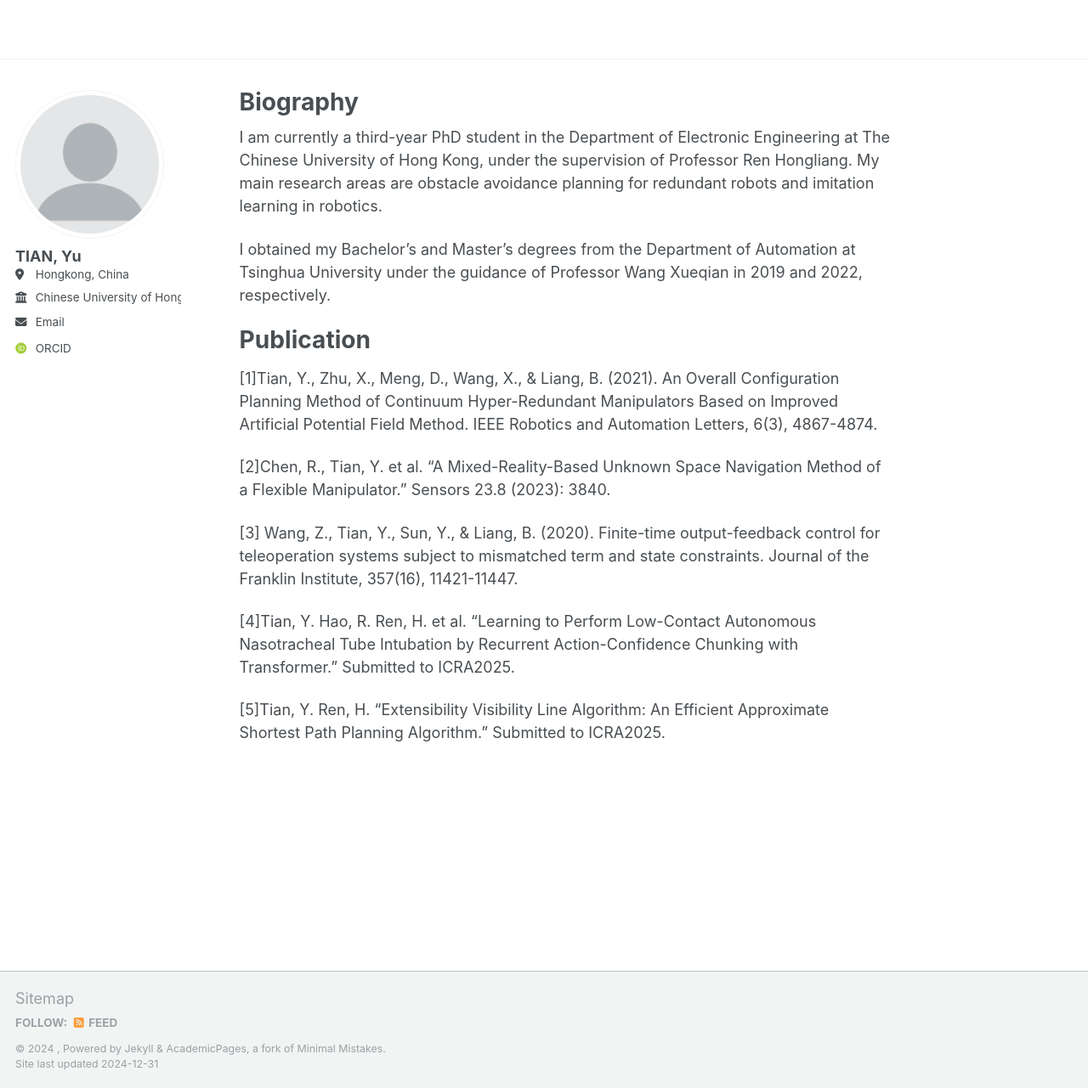
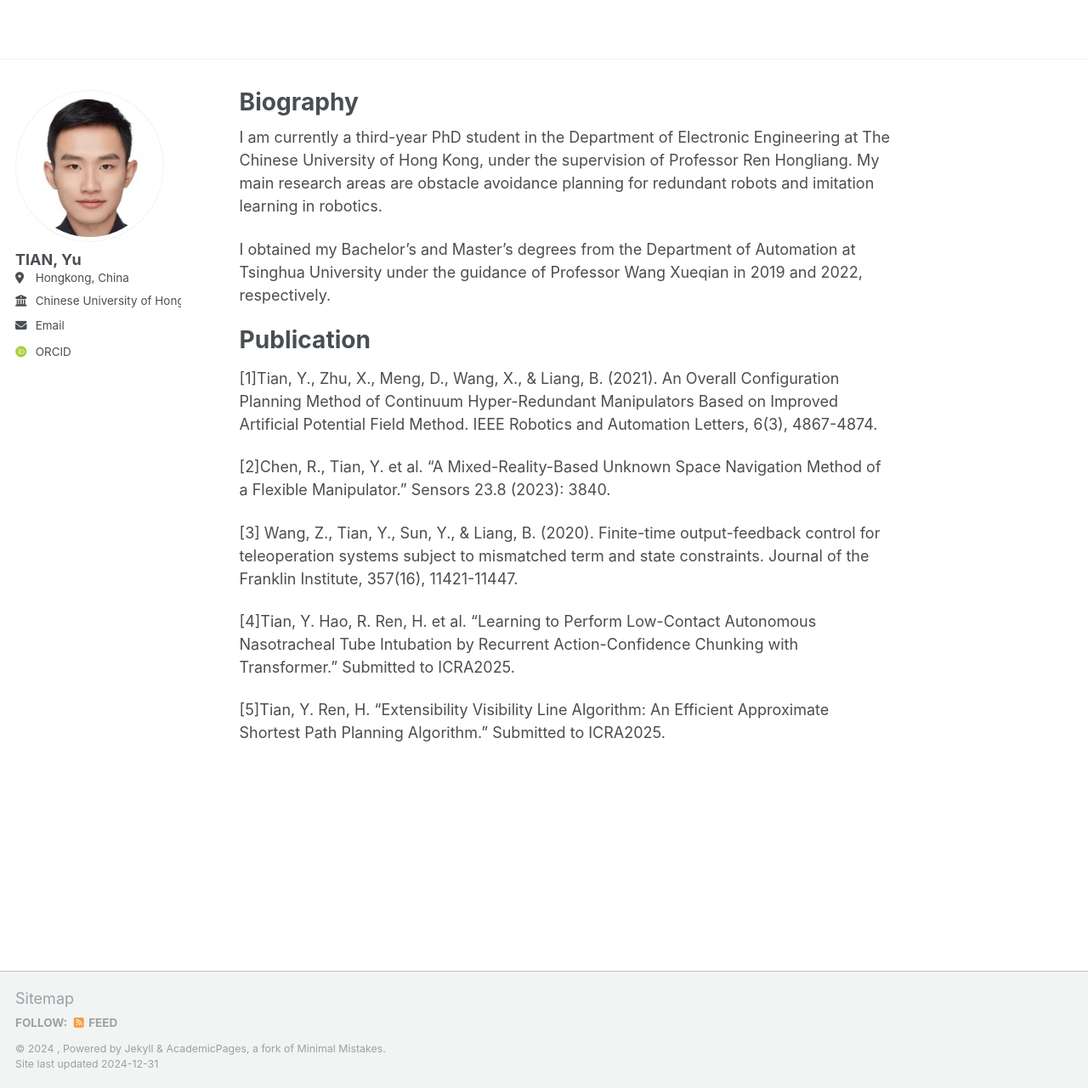
Before and after one commit to tianyu1997/tianyu1997.github.io, a Jekyll site: the page built from _pages/about.md, in a window 1280 px wide and 1281 px high. Shown: the whole window at 85% size. Built offline with Jekyll 4.4.1, drawn with Linux system fonts in a browser that asks for light colours; some web fonts are replaced.

Commit message:
Update _config.yml

```diff
--- a/_config.yml
+++ b/_config.yml
@@ -21,7 +21,7 @@ repository               : "academicpages/academicpages.github.io"
 #               Additional customization can be done by editing /_includes/author-profile.html
 author:
   # Biographic information
-  avatar           : "profile.png"
+  avatar           : "1155187967photo.png"
   name             : "TIAN, Yu"
   location         : "Hongkong, China"
   employer         : "Chinese University of Hong Kong"
```
